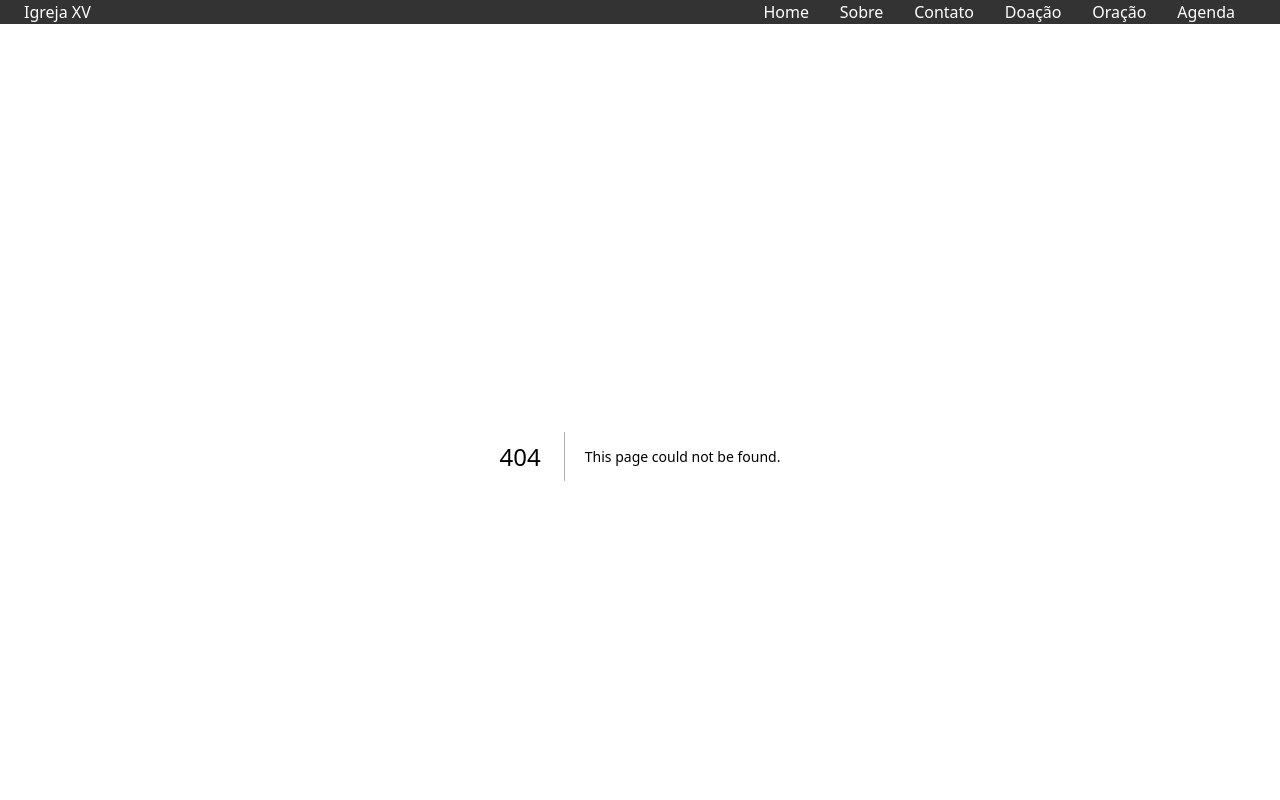
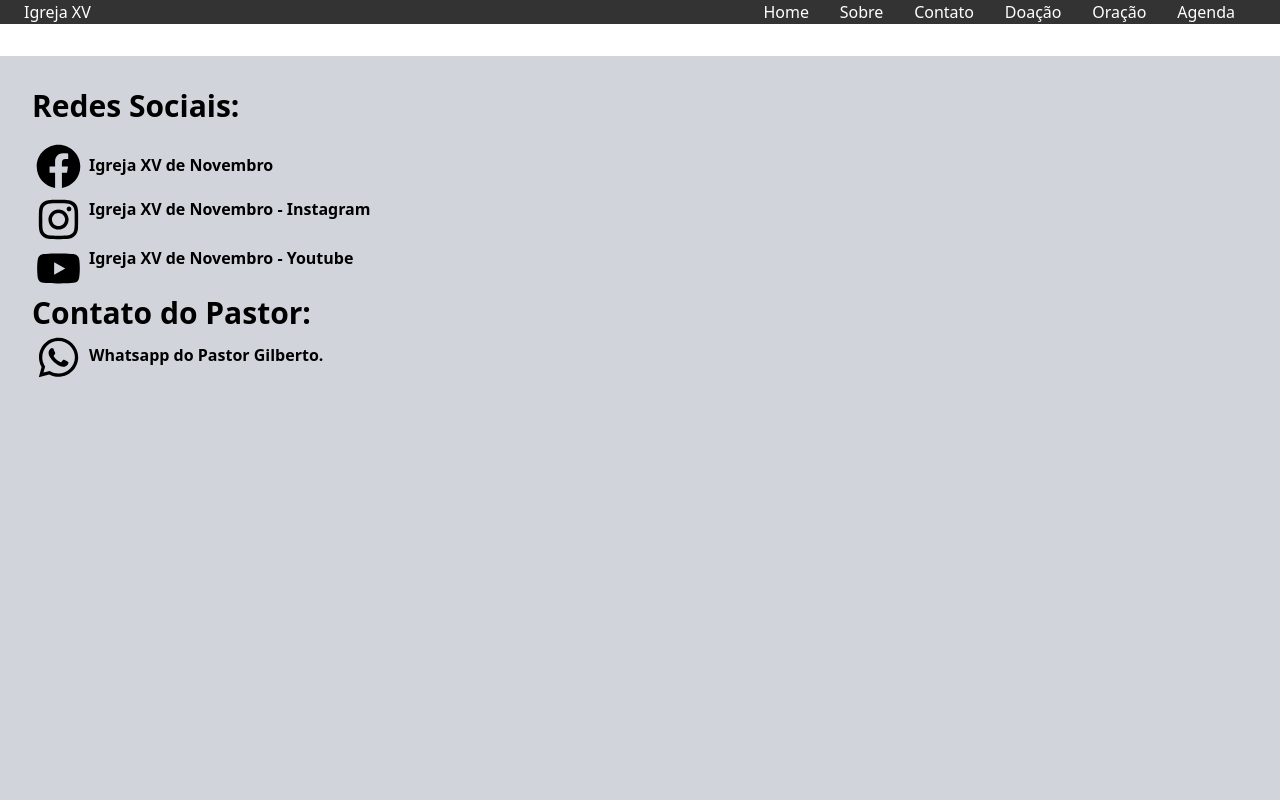
Before and after one commit to joelvitorniino/church-igrejaxv, a Next.js app: page /contact in a window 1280 px wide. Before the commit this address had no page. Shown: the top 800 px of the page. Built offline with nearby package versions, Linux system fonts and the light colour scheme.

Commit message:
feat: contact page

```diff
--- /dev/null
+++ b/src/pages/contact.tsx
@@ -0,0 +1,58 @@
+import Head from "next/head";
+import Link from "next/link";
+import { FaFacebook, FaInstagram, FaWhatsapp, FaYoutube } from "react-icons/fa";
+
+export default function Contact() {
+  return (
+    <>
+      <Head>
+        <title>Página de Contato</title>
+      </Head>
+      <div className="bg-gray-300 p-8 min-h-screen">
+        <h1 className="text-3xl font-bold">Redes Sociais:</h1>
+        <div className="mt-4">
+          <span className="inline-block m-1">
+            <FaFacebook size={45} className="inline" />
+            <Link
+              href="https://www.facebook.com/igrejaxv/"
+              target="_blank"
+            >
+              <p className="inline ml-2 font-semibold hover:font-bold">
+                Igreja XV de Novembro
+              </p>
+            </Link>
+          </span>
+
+          <span className="flex m-1">
+            <FaInstagram size={45} className="inline" />
+            <Link href="https://www.instagram.com/igrejaxv/" target="_blank">
+              <p className="inline ml-2 font-semibold hover:font-bold">
+                Igreja XV de Novembro - Instagram
+              </p>
+            </Link>
+          </span>
+
+          <span className="flex m-1">
+            <FaYoutube size={45} className="inline" />
+            <Link href="https://www.youtube.com/@IgrejaXV" target="_blank">
+              <p className="inline ml-2 font-semibold hover:font-bold">
+                Igreja XV de Novembro - Youtube
+              </p>
+            </Link>
+          </span>
+
+          <h1 className="text-3xl font-bold">Contato do Pastor:</h1>
+
+          <span className="flex m-1">
+            <FaWhatsapp size={45} className="inline" />
+            <Link href="https://wa.me/+5521975538121">
+                <p className="inline ml-2 font-semibold hover:font-bold relative top-2">
+                    Whatsapp do Pastor Gilberto.
+                </p>
+            </Link>
+          </span>
+        </div>
+      </div>
+    </>
+  );
+}
```
